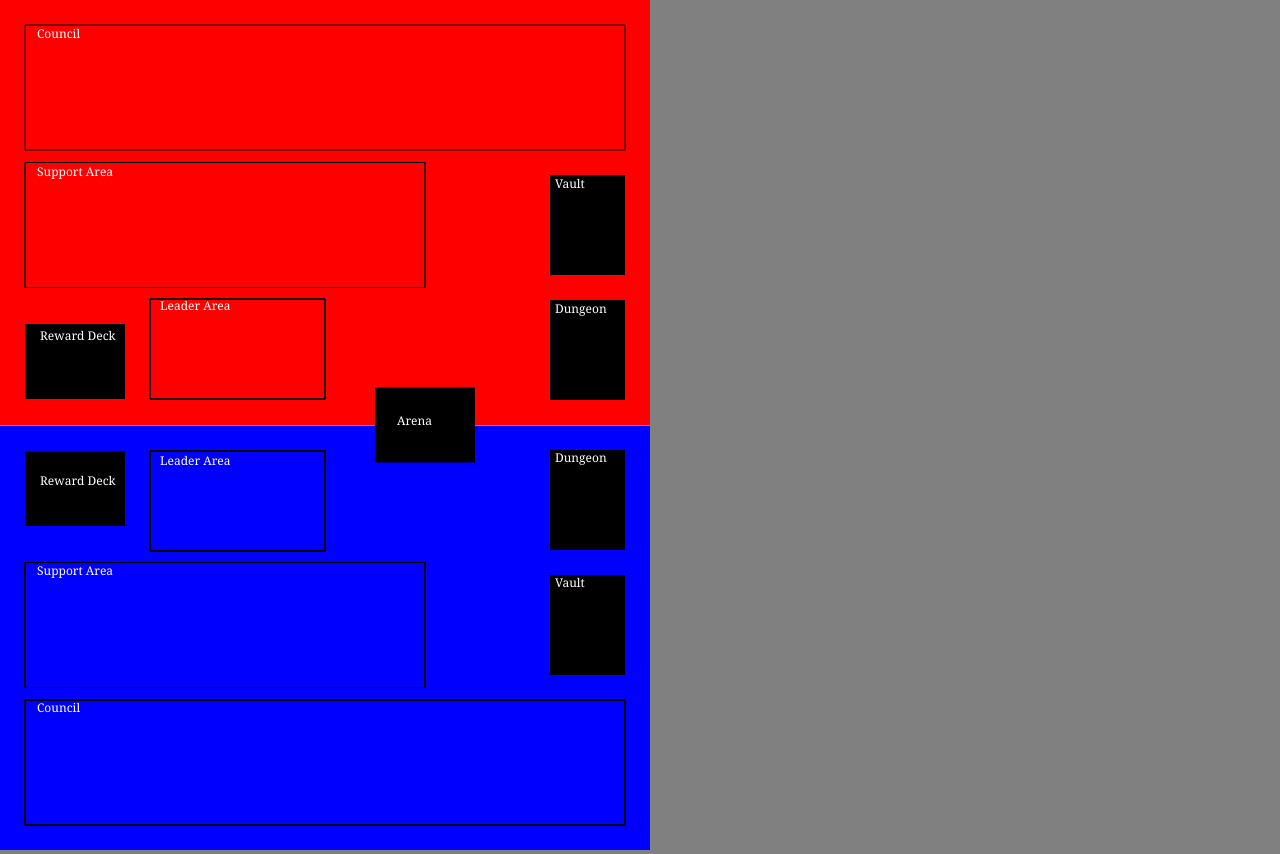
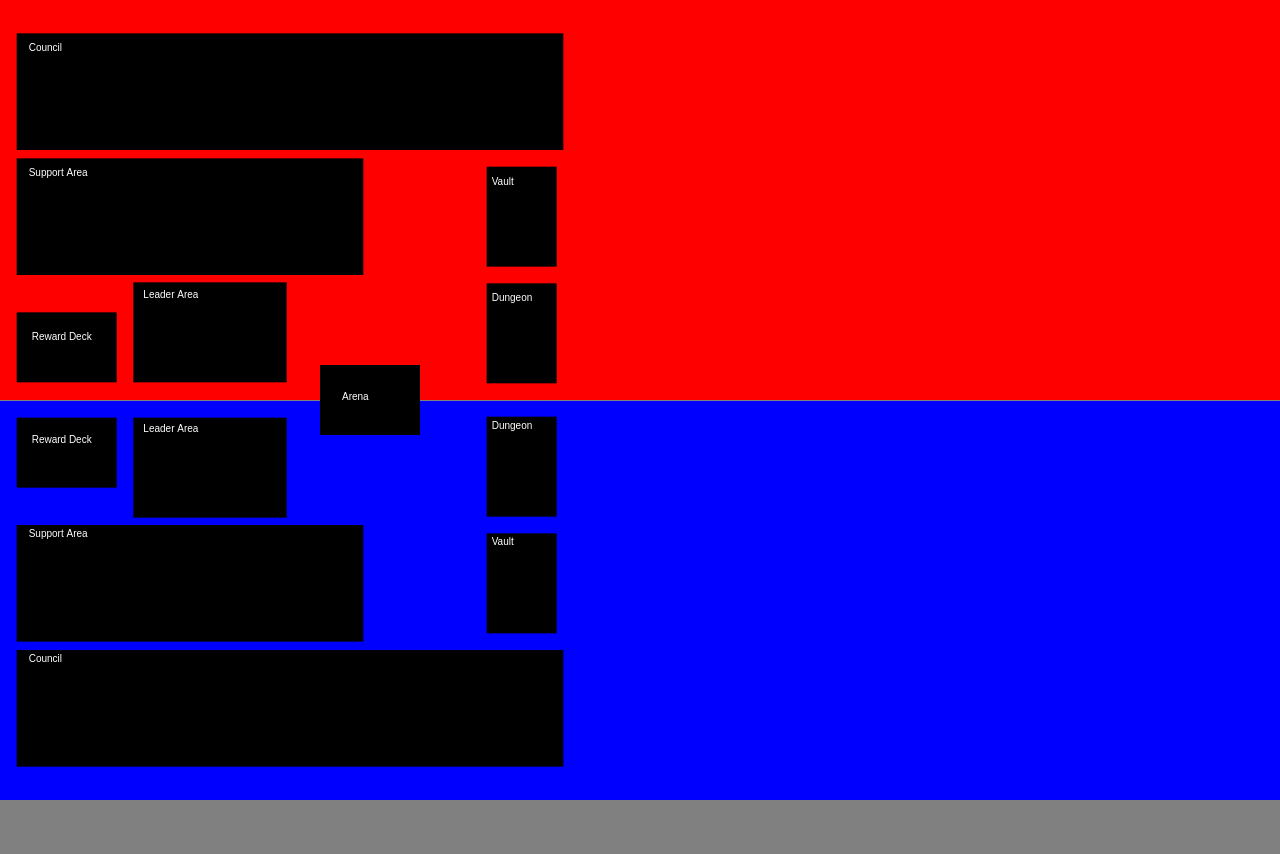
Before and after one commit to Semicolon23/AppTest, a website: page index.html in a window 1280 px wide. After the commit the page ends 804 px from the top, so only its background shows below. Drawn offline with Linux system fonts and the light colour scheme.

Commit message:
Added resizing ability

```diff
--- a/index.html
+++ b/index.html
@@ -10,10 +10,50 @@
 		<script>
 			var theCanvas = document.getElementById("myCanvas"),
 				c = theCanvas.getContext("2d"),
-				cardHeight=100, cardWidth=75, boardWidth=650, boardHeight=850, spacing=25,
+				cardHeight=100, cardWidth=75, boardWidth=window.innerWidth, boardHeight=window.innerHeight, spacing=25,
 				ch=cardHeight, cw=cardWidth, bw=boardWidth, bh=boardHeight, s=spacing;
 
+				(function() {
+			   // Start listening to resize events and draw canvas.
+			   initialize();
+				function initialize() {
+				   // Register an event listener to call the resizeCanvas() function
+				   // each time the window is resized.
+				   window.addEventListener('resize', resizeCanvas, false);
+				   // Draw canvas border for the first time.
+				   resizeCanvas();
+				}
+
+				// Runs each time the DOM window resize event fires.
+				// Resets the canvas dimensions to match window,
+				// then draws the new borders accordingly.
+				function resizeCanvas() {
+						bw = window.innerWidth;
+						bh = window.innerHeight;
+						ch = bh/8;
+						cw = ch*7/10;
+						s=ch/6;
+						if(bh>900){
+							c.font="14px Georgia";
+						}
+						else if(bh>700){
 							c.font="12px Georgia";
+						}
+						else if(bh>500){
+							c.font="10px Georgia";
+						}
+						else if(bh>400){
+							c.font="8px Georgia";
+						}
+						theCanvas.width=bw;
+						theCanvas.height=bh;
+						redraw();
+					}
+				})();
+
+				function redraw(){
+					c.fillStyle="grey";
+					c.fillRect(0,0,bw*2,bh*2);
 
 					c.fillStyle="red";
 					c.fillRect(0,0,bw,(bh/2));
@@ -28,16 +68,15 @@
 					c.fillRect(s,(s+(bh/2)+1),ch,cw);
 					c.fillStyle="white";
 					c.fillText("Reward Deck", s+15, ((s*2)+10+(bh/2)));
-				c.rect(((s*2)+ch), (s+(bh/2)+1), ((s*2)+cw+(ch/2)),ch);
-				c.stroke();
+					c.fillStyle="black";
+					c.fillRect(((s*2)+ch), (s+(bh/2)+1), ((s*2)+cw+(ch/2)),ch);
+					c.fillStyle="white";
 					c.fillText("Leader Area", ((s*2)+10+ch), (s+15+(bh/2)));
 					c.fillStyle="black";
 					c.fillRect((cw*6+s*4),(s+(bh/2)),cw,ch);
-				c.rect(s, ((s*1.5)+(bh/2)+ch), ((cw*4)+(s*4)), (s+ch));
-				c.stroke();
+					c.fillRect(s, ((s*1.5)+(bh/2)+ch), ((cw*4)+(s*4)), (s+ch));
 					c.fillRect((cw*6+s*4),((s*2)+ch+(bh/2)),cw,ch);
-				c.rect(s, ((s*3)+(bh/2)+(ch*2)), ((cw*4)+(ch*2)+(s*4)), (s+ch));
-				c.stroke();
+					c.fillRect(s, ((s*3)+(bh/2)+(ch*2)), ((cw*4)+(ch*2)+(s*4)), (s+ch));
 					c.fillStyle="white";
 					c.fillText("Dungeon", (cw*6+s*4+5),(s+(bh/2)+12));
 					c.fillText("Support Area", s+12, ((s*1.5)+(bh/2)+ch+12));
@@ -48,21 +87,21 @@
 					c.fillRect(s,(bh-cw)-(s+(bh/2)+1),ch,cw);
 					c.fillStyle="white";
 					c.fillText("Reward Deck", s+15, (bh-s)-((s*2)+10+(bh/2)));
-				c.rect(((s*2)+ch), (bh-ch)-(s+(bh/2)+1), ((s*2)+cw+(ch/2)),ch);
-				c.stroke();
+					c.fillStyle="black";
+					c.fillRect(((s*2)+ch), (bh-ch)-(s+(bh/2)+1), ((s*2)+cw+(ch/2)),ch);
+					c.fillStyle="white";
 					c.fillText("Leader Area", ((s*2)+10+ch), (bh-cw)-(s+15+(bh/2)));
 					c.fillStyle="black";
 					c.fillRect((cw*6+s*4),(bh-ch)-(s+(bh/2)),cw,ch);
-				c.rect(s, (bh-s-ch)-((s*1.5)+(bh/2)+ch), ((cw*4)+(s*4)), (s+ch));
-				c.stroke();
+					c.fillRect(s, (bh-s-ch)-((s*1.5)+(bh/2)+ch), ((cw*4)+(s*4)), (s+ch));
 					c.fillRect((cw*6+s*4),(bh-ch)-((s*2)+ch+(bh/2)),cw,ch);
-				c.rect(s, (bh-s-ch)-((s*3)+(bh/2)+(ch*2)), ((cw*4)+(ch*2)+(s*4)), (s+ch));
-				c.stroke();
+					c.fillRect(s, (bh-s-ch)-((s*3)+(bh/2)+(ch*2)), ((cw*4)+(ch*2)+(s*4)), (s+ch));
 					c.fillStyle="white";
 					c.fillText("Dungeon", (cw*6+s*4+5),(bh-cw)-(s+(bh/2)+12));
 					c.fillText("Support Area", s+12, (bh-cw-s)-((s*1.5)+(bh/2)+ch+12));
 					c.fillText("Vault", (cw*6+s*4+5),(bh-cw)-((s*2)+ch+(bh/2)+12));
 					c.fillText("Council", s+12, (bh-cw-s)-((s*3)+(bh/2)+(ch*2)+12));
+				}
 
 				function getMousePos(theCanvas, event) {
 					var rect = theCanvas.getBoundingClientRect();
```
Lines whose indentation alone changed are shown as unchanged.
